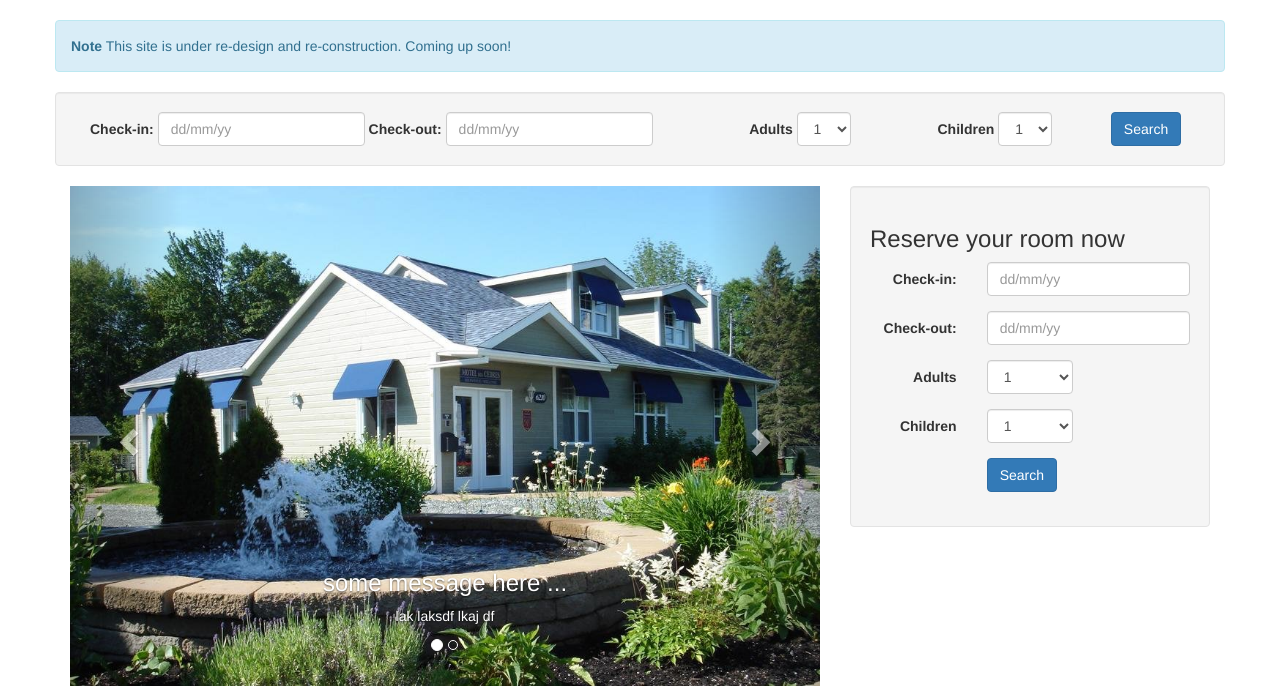
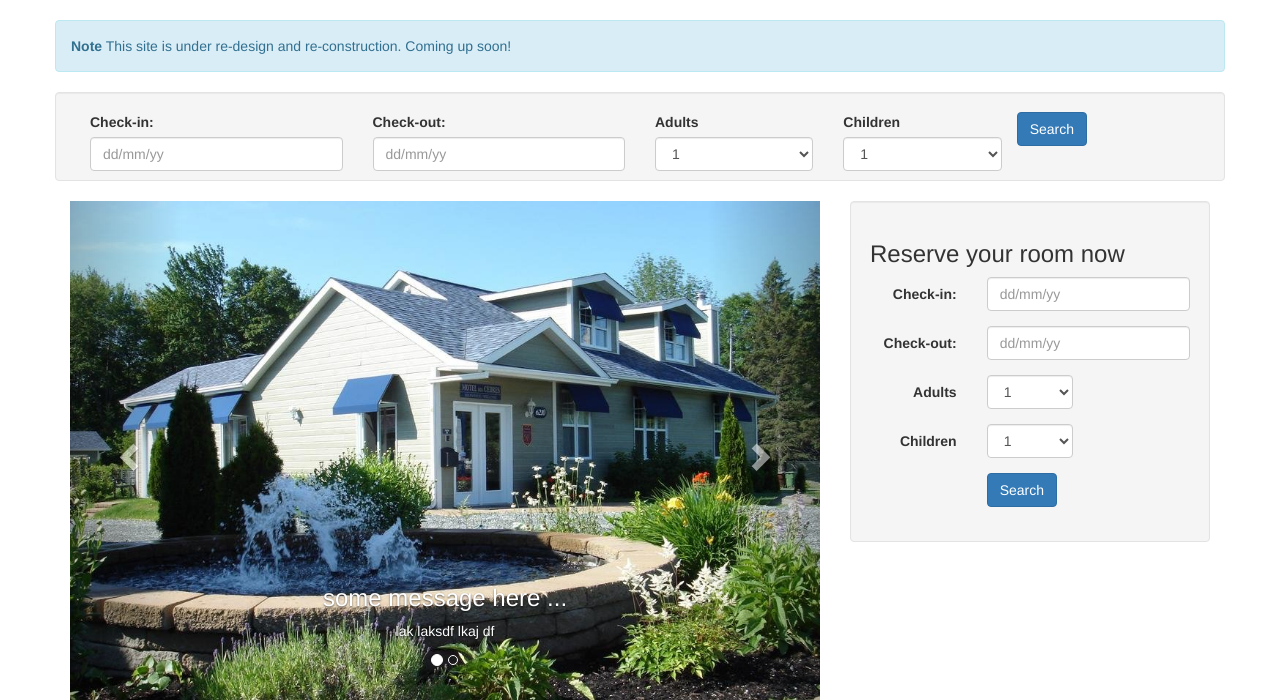
Before and after one commit to wangguanzhou/moteldescedres-old, a Django app: template templates/base.html in a window 1280 px wide. Shown: the part 52-752 px from the top of the page. Run offline with Django 3.2, Linux system fonts and the light colour scheme; the template is opened without the code that fills it, so the values that code supplies are empty; some libraries are stand-ins or nearby versions.

Commit message:
change form style

```diff
--- a/templates/base.html
+++ b/templates/base.html
@@ -91,10 +91,12 @@
 
   <div class="row" name="row-2">
   <div class="well">
-    <form class="form-inline">
-    <div class="form-group col-sm-7">
+    <form class="form">
+    <div class="form-group col-sm-3">
       <label class="control-label" for="">Check-in:</label>
       <input type="text" class="form-control" id="checkin-datepicker" placeholder="dd/mm/yy">
+    </div>
+    <div class="form-group col-sm-3">
       <label class="control-label" for="">Check-out:</label>
       <input type="text" class="form-control" id="checkout-datepicker" placeholder="dd/mm/yy">
     </div>
```
